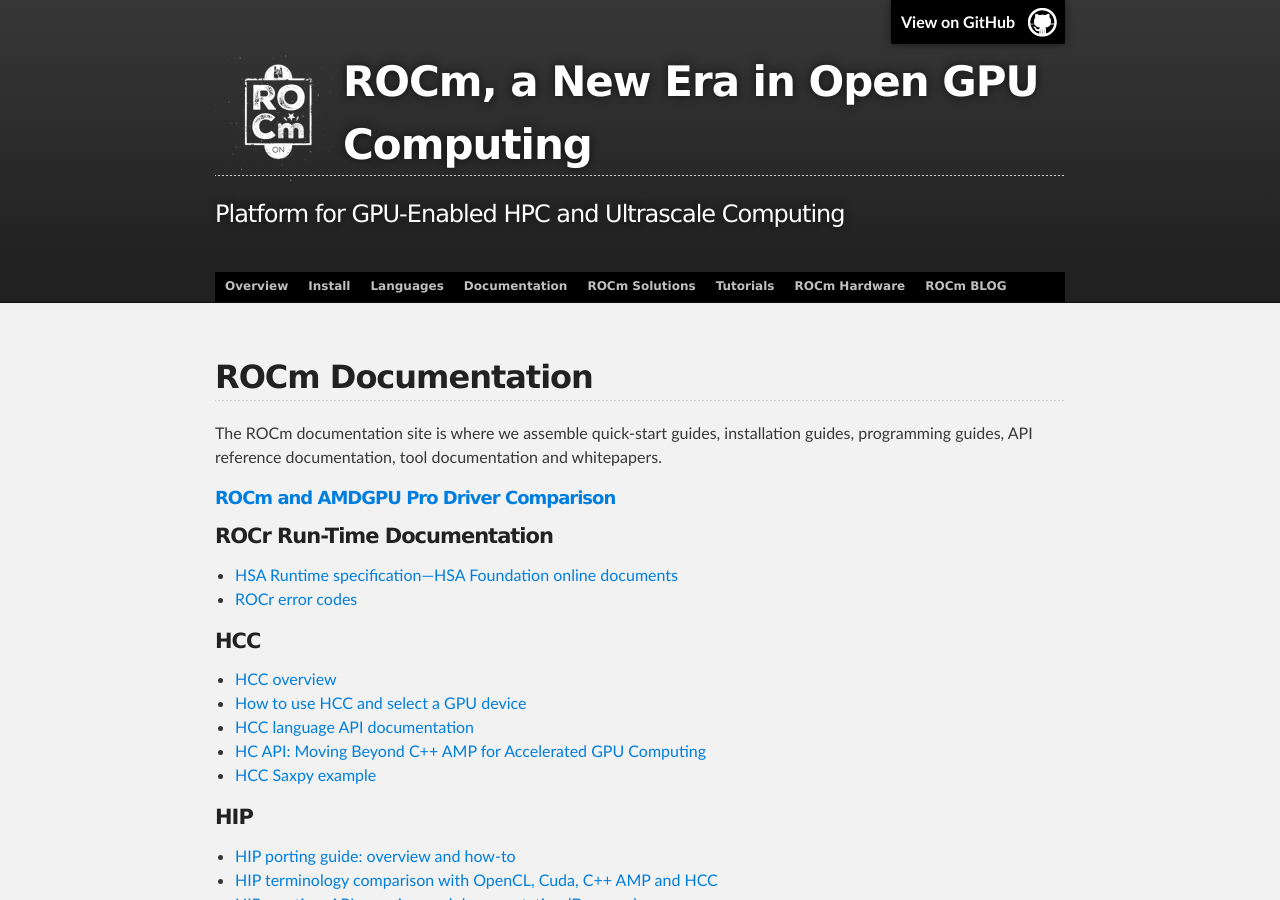
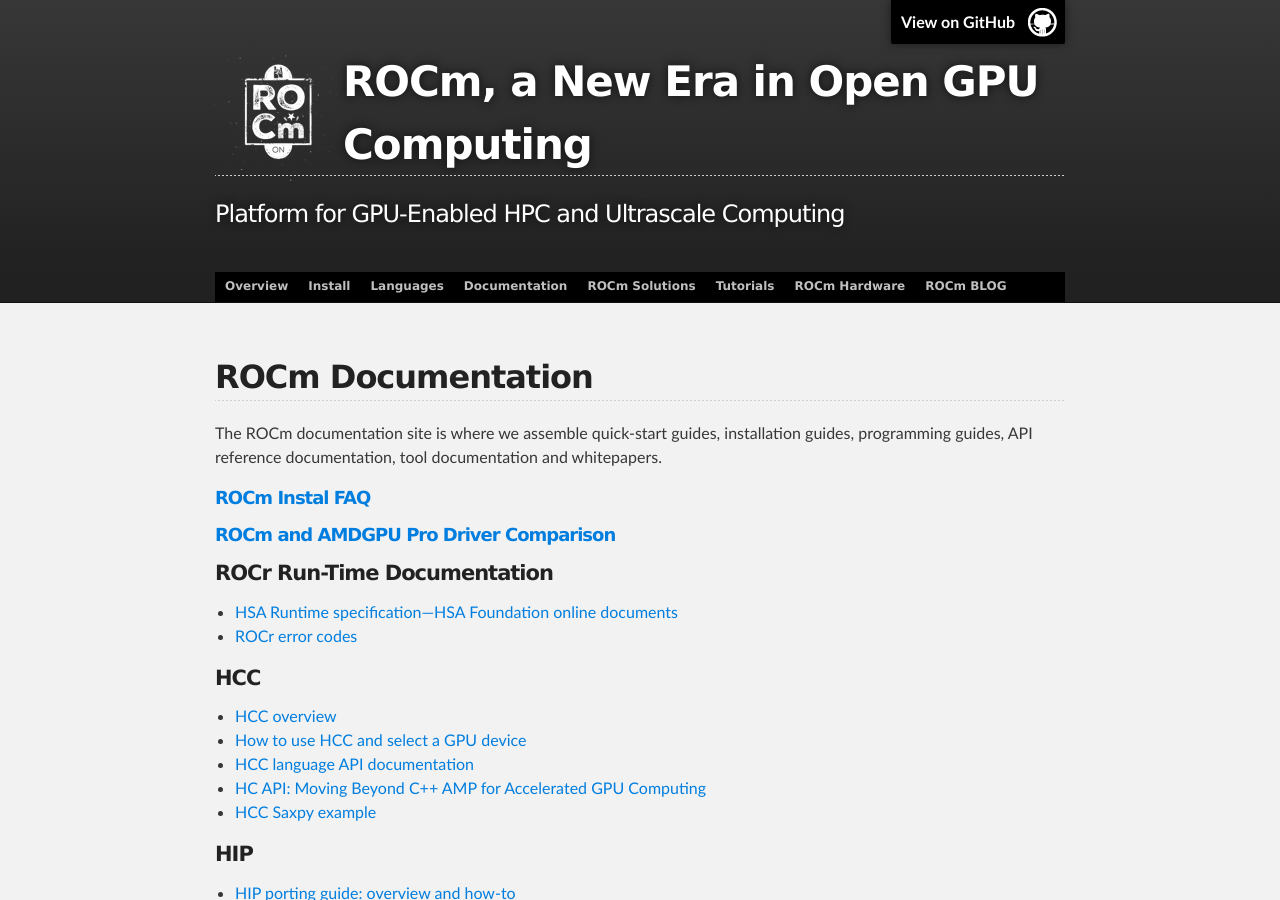
Before and after one commit to ROCm/ROCm.github.io, a Jekyll site: the page built from documentation.md, in a window 1280 px wide and 900 px high. Built offline with Jekyll 4.4.1, drawn with Linux system fonts in a browser that asks for light colours.

Commit message:
Update documentation.md

```diff
--- a/documentation.md
+++ b/documentation.md
@@ -6,6 +6,8 @@
 ## ROCm Documentation
 
 The ROCm documentation site is where we assemble quick-start guides, installation guides, programming guides, API reference documentation, tool documentation and whitepapers.
+
+##### [ROCm Instal FAQ](install_issues.md)
 
 ##### [ROCm and AMDGPU Pro Driver Comparison](ROCmRadeonProcompare.md)
 
```
